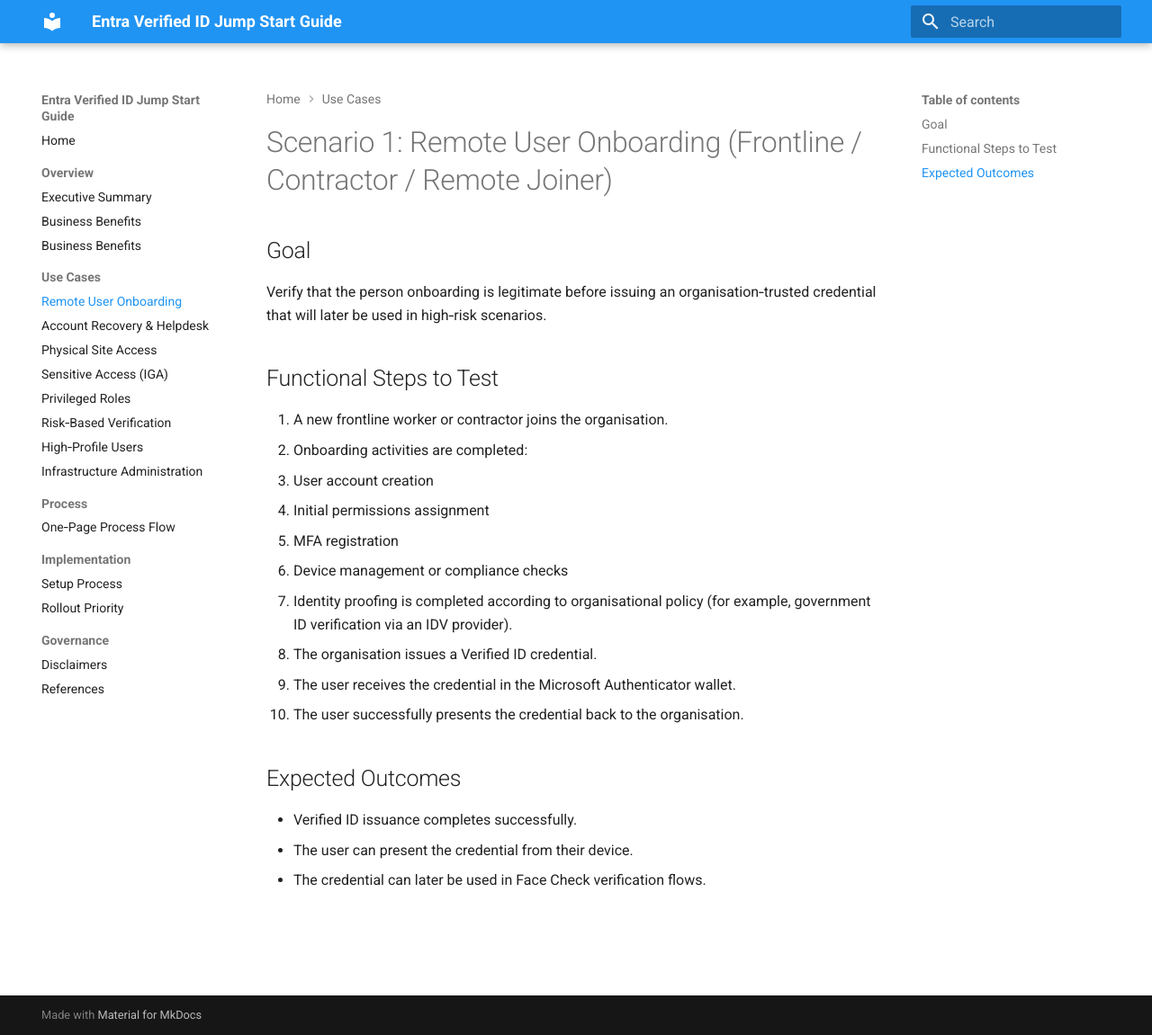
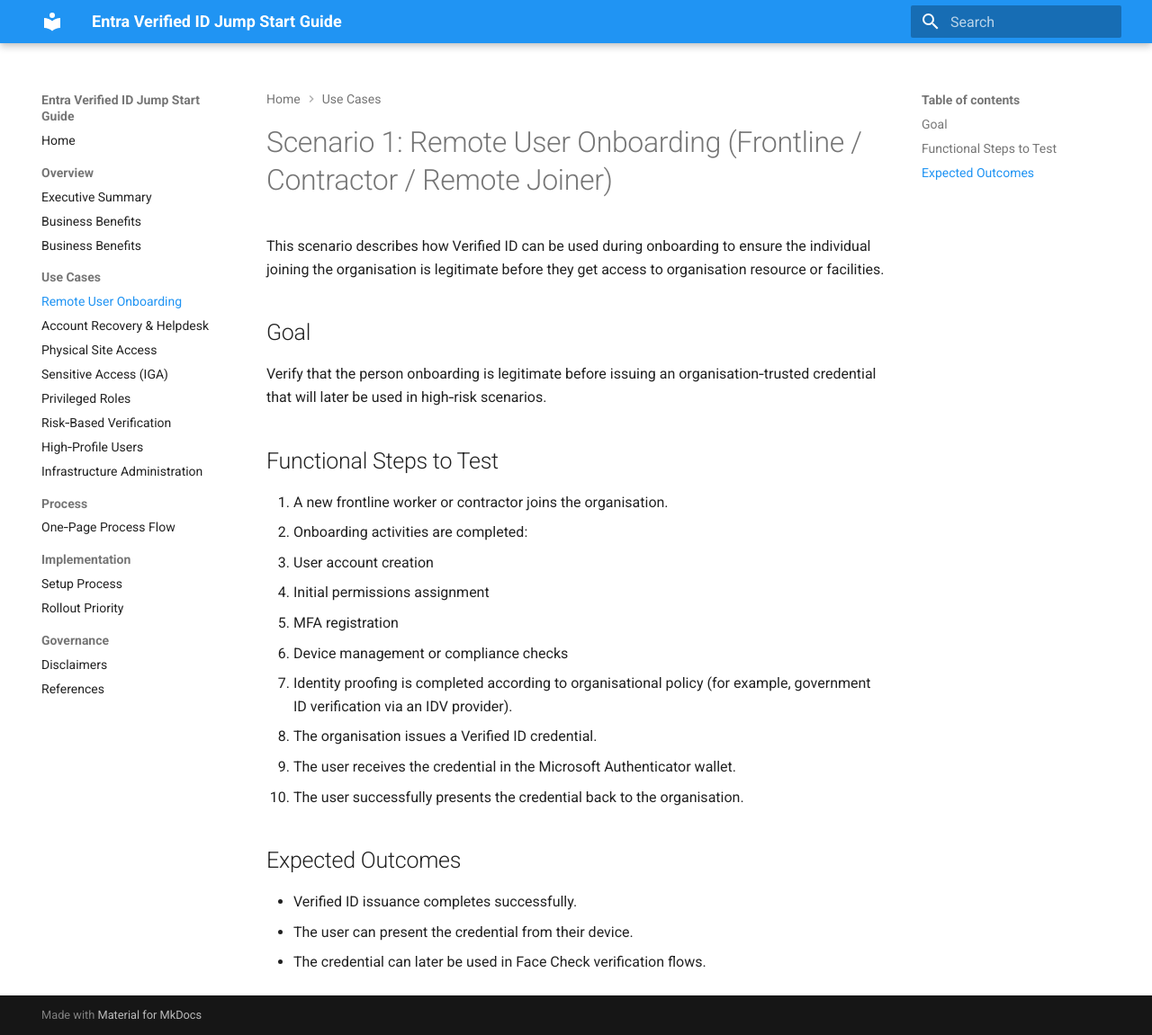
Before and after one commit to microsoft/VerifiedIDJumpStart, an MkDocs documentation site: the page built from docs/02-use-cases/onboarding.md, in a window 1280 px wide and 1151 px high. Shown: the whole window at 90% size. Built offline with MkDocs 1.6.1 and Material for MkDocs 9.7.7, drawn with Linux system fonts in a browser that asks for light colours.

Commit message:
Update onboarding.md

```diff
--- a/docs/02-use-cases/onboarding.md
+++ b/docs/02-use-cases/onboarding.md
@@ -1,4 +1,5 @@
 # Scenario 1: Remote User Onboarding (Frontline / Contractor / Remote Joiner)
+This scenario describes how Verified ID can be used during onboarding to ensure the individual joining the organisation is legitimate before they get access to organisation resource or facilities.
 
 ## Goal
 Verify that the person onboarding is legitimate before issuing an organisation‑trusted credential that will later be used in high‑risk scenarios.
```
